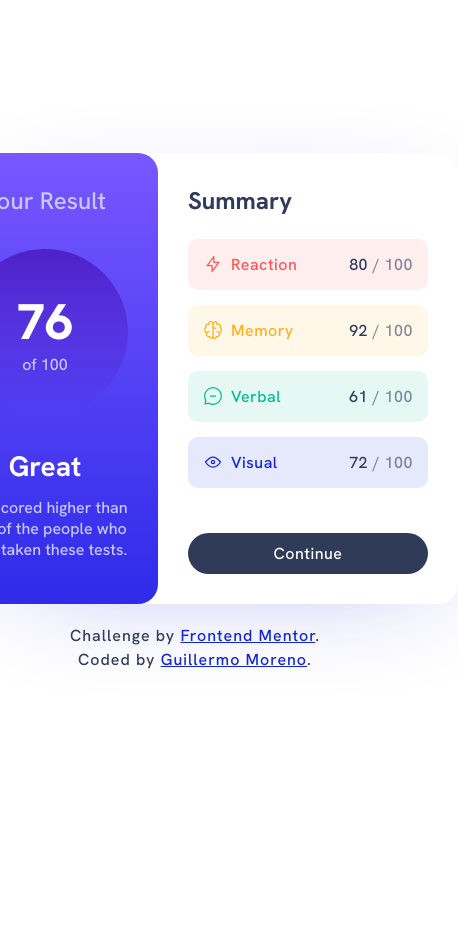
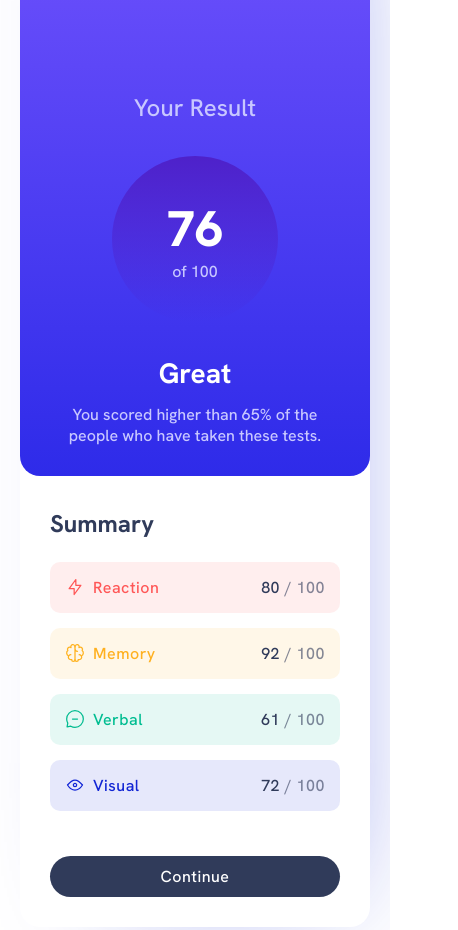
Before and after one commit to guillemrn/frontend-mentor, a plain HTML site: page results-summary/index.html in a window 390 px wide. Shown: the top 930 px of the page, 458 px wide, since content can reach past the window. Before the commit the page ends 844 px from the top, so only its background shows below. Drawn offline with Linux system fonts and the light colour scheme.

Commit message:
mobile version added

```diff
--- a/results-summary/styles.css
+++ b/results-summary/styles.css
@@ -192,3 +192,15 @@ footer {
 p > a {
   color: var(--cobalt-blue);
 }
+
+@media screen and (max-width: 600px) {
+  .card {
+    flex-flow: column;
+  }
+  .card__result {
+    max-width: 100%;
+  }
+  .card__result h1 {
+    margin-top: 230px;
+  }
+}
```
